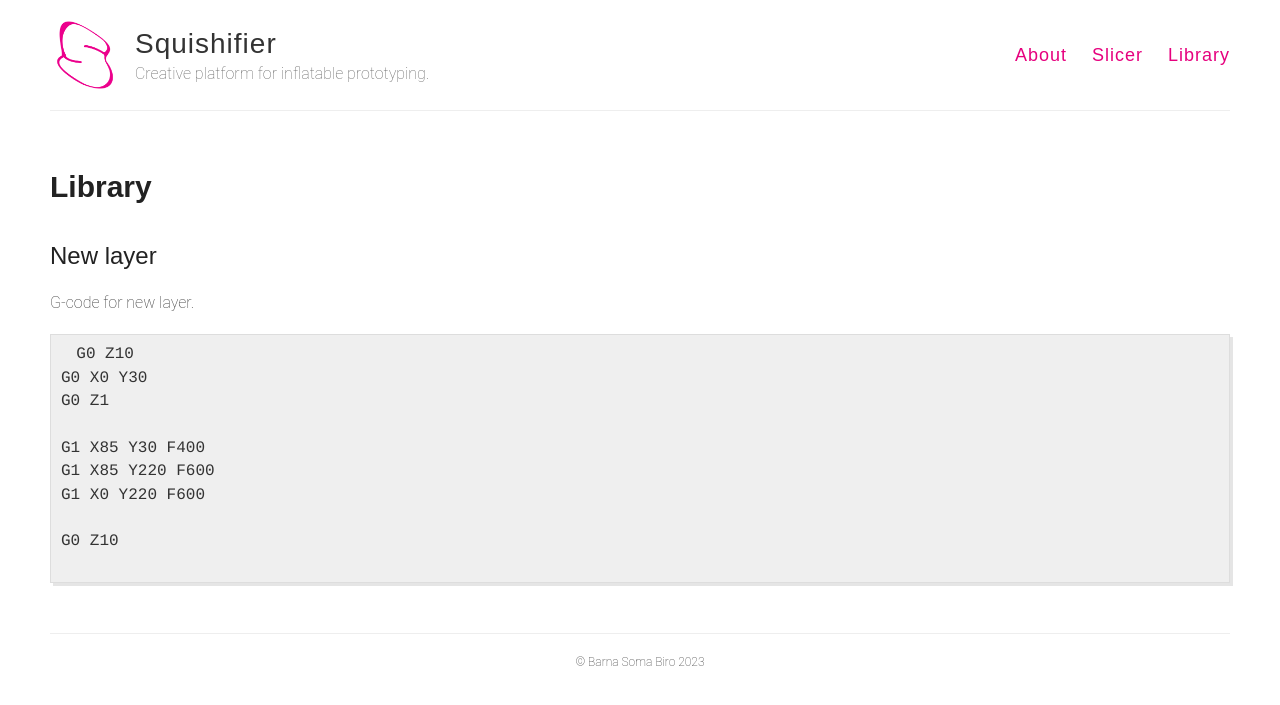
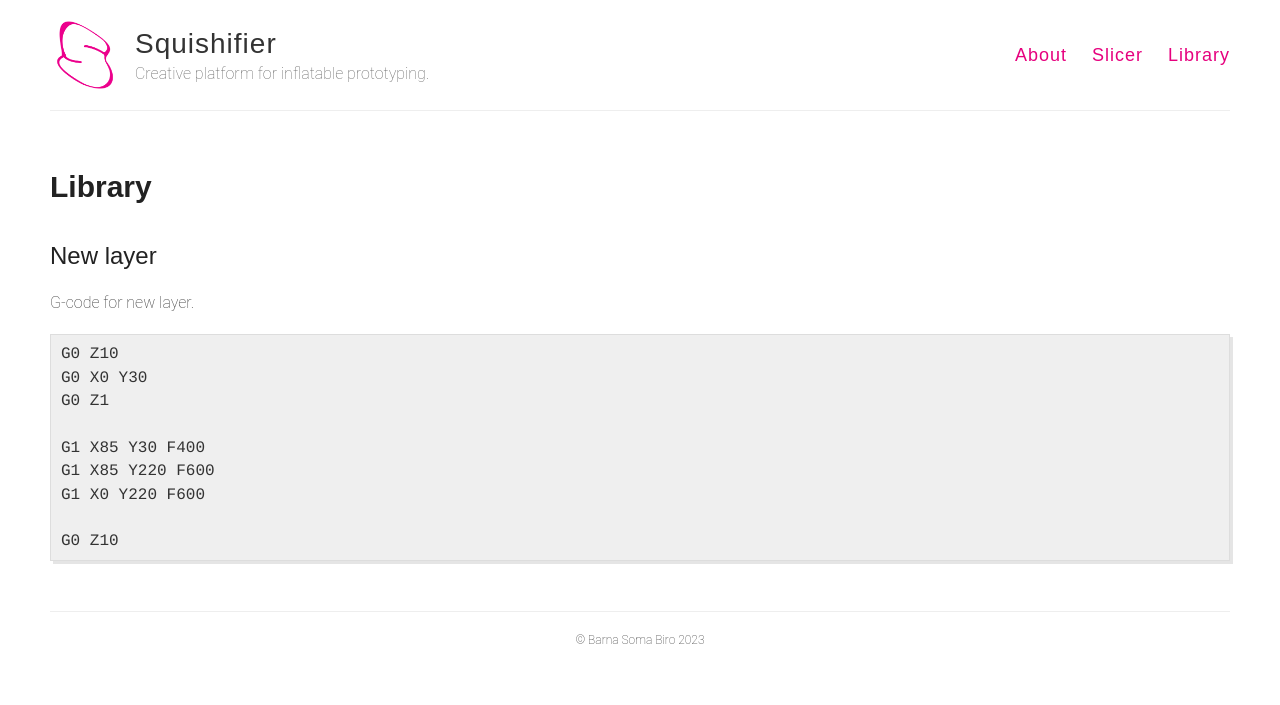
Before and after one commit to squishifier/squishifier.github.io, a Jekyll site: the page built from library.md, in a window 1280 px wide. Shown: the top 705 px of the page. Built offline with Jekyll 4.4.1, drawn with Linux system fonts in a browser that asks for light colours; some web fonts are replaced.

Commit message:
Update library.md

````diff
--- a/library.md
+++ b/library.md
@@ -8,9 +8,8 @@ permalink: /library/
 
 G-code for new layer.
 
-<div class="highlight">
-  <pre>
-    <code>G0 Z10
+```
+G0 Z10
 G0 X0 Y30
 G0 Z1
 
@@ -18,6 +17,5 @@ G1 X85 Y30 F400
 G1 X85 Y220 F600
 G1 X0 Y220 F600
 
-G0 Z10</code>
-  </pre>
-</div>
+G0 Z10
+```
````
